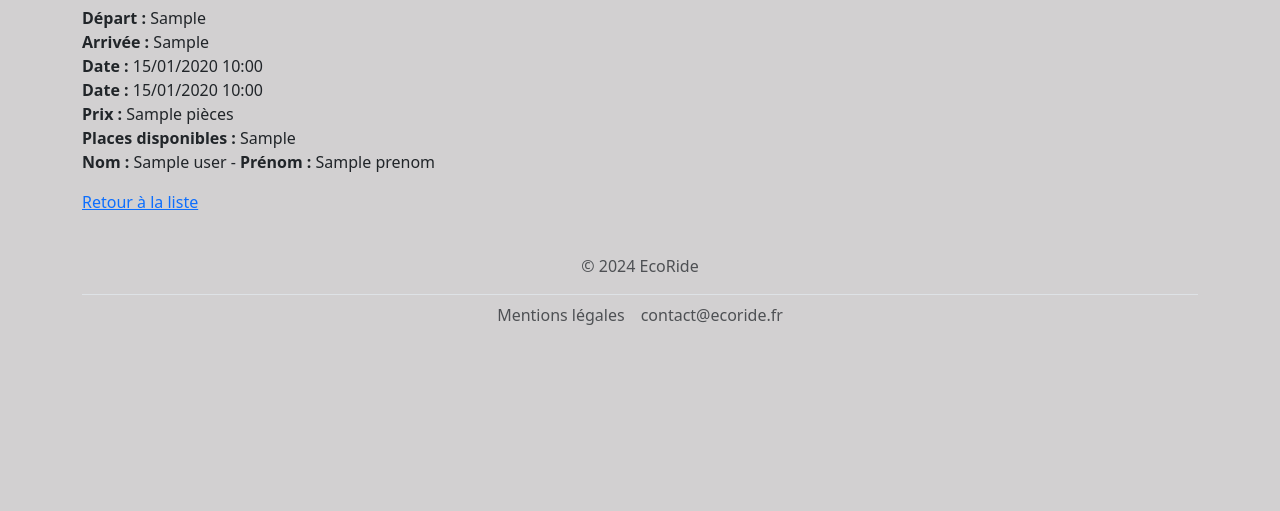
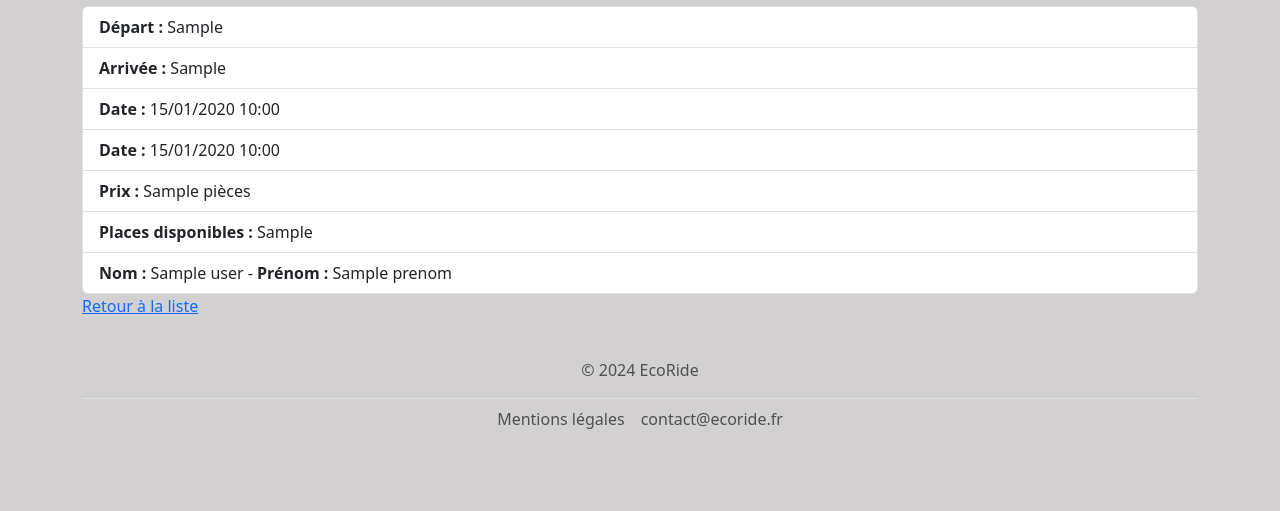
Before and after one commit to mohamedDVP/ecoRide, a Symfony app: template templates/covoiturage/detail.html.twig in a window 1280 px wide; the page is wider, and only the part inside the window is pictured. Shown: the part 637-1148 px from the top of that part. Before the commit the page ends 962 px from the top of that part, so only its background shows below. Run offline with Twig, Linux system fonts and the light colour scheme; the template is opened without the code that fills it: most values are stand-ins (such as "Sample title", 1, 10 or a date in 2020); some libraries are stand-ins or nearby versions.

Commit message:
maj de l'affichage en liste avec bootstrap

```diff
--- a/templates/covoiturage/detail.html.twig
+++ b/templates/covoiturage/detail.html.twig
@@ -5,17 +5,17 @@
 {% block body %}
     <h1>Détails du Covoiturage</h1>
 
-    <ul class="list-unstyled">
-        <li><strong>Départ :</strong> {{ covoiturage.getLieuDepart() }}</li>
-        <li><strong>Arrivée :</strong> {{ covoiturage.getLieuArrivee() }}</li>
-        <li><strong>Date :</strong> {{ covoiturage.getDateDepart()|date('d/m/Y H:i') }}</li>
-        <li><strong>Date :</strong> {{ covoiturage.getDateArrivee()|date('d/m/Y H:i') }}</li>
-        <li><strong>Prix :</strong> {{ covoiturage.getPrixPersonne() }} pièces</li>
-        <li><strong>Places disponibles :</strong> {{ covoiturage.getNbPlace() }}</li>
+    <ul class="list-group">
+        <li class="list-group-item"><strong>Départ :</strong> {{ covoiturage.getLieuDepart() }}</li>
+        <li class="list-group-item"><strong>Arrivée :</strong> {{ covoiturage.getLieuArrivee() }}</li>
+        <li class="list-group-item"><strong>Date :</strong> {{ covoiturage.getDateDepart()|date('d/m/Y H:i') }}</li>
+        <li class="list-group-item"><strong>Date :</strong> {{ covoiturage.getDateArrivee()|date('d/m/Y H:i') }}</li>
+        <li class="list-group-item"><strong>Prix :</strong> {{ covoiturage.getPrixPersonne() }} pièces</li>
+        <li class="list-group-item"><strong>Places disponibles :</strong> {{ covoiturage.getNbPlace() }}</li>
         {% for user in covoiturage.users %}
-            <li><strong>Nom : </strong>{{ user.nom }} - <strong>Prénom : </strong> {{ user.prenom }} </li>
+            <li class="list-group-item"><strong>Nom : </strong>{{ user.nom }} - <strong>Prénom : </strong> {{ user.prenom }} </li>
         {% else %}
-            <li>Aucun utilisateur inscrit</li>
+            <li class="list-group-item">Aucun utilisateur inscrit</li>
         {% endfor %}
     </ul>
 
```
